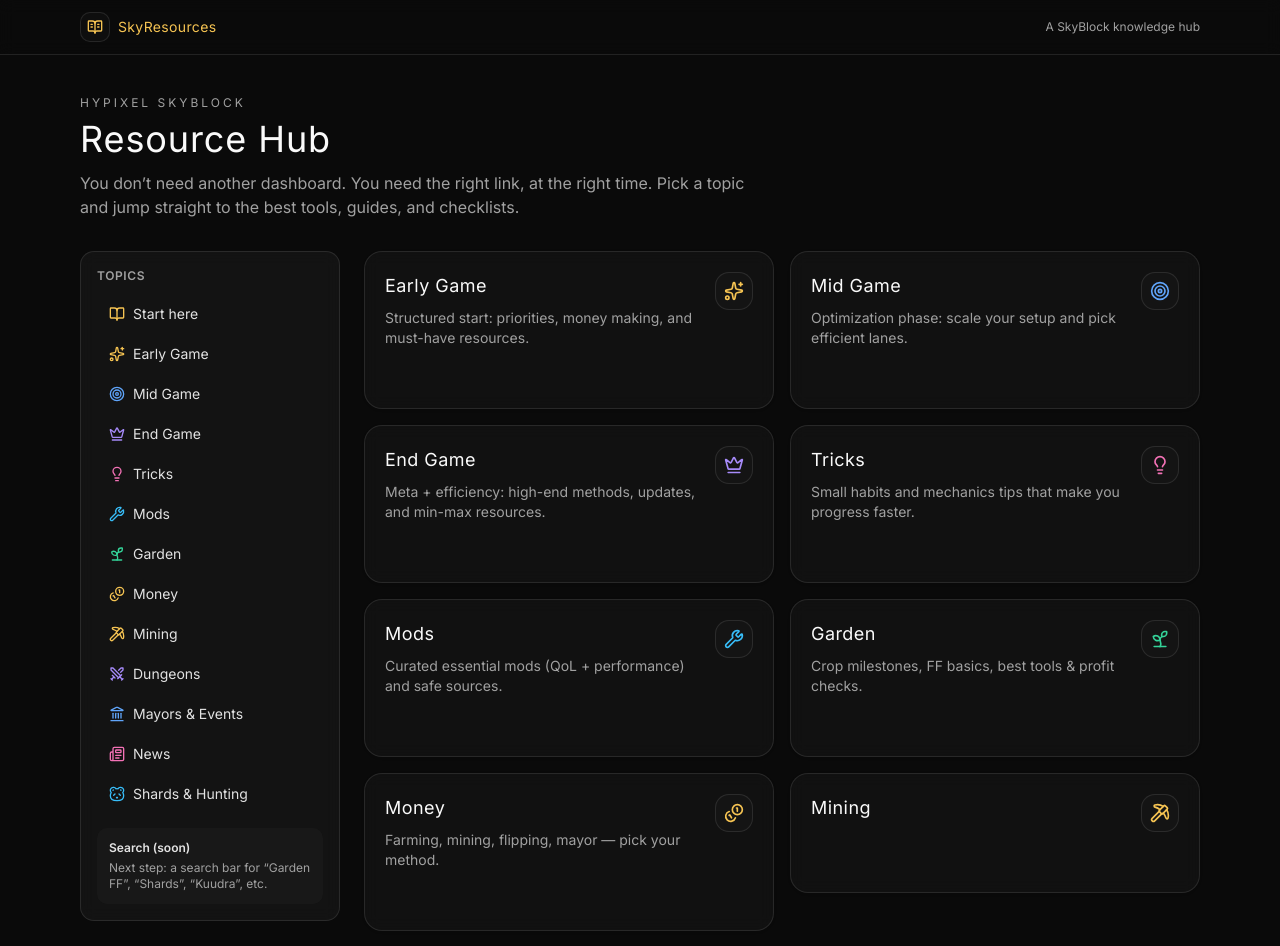
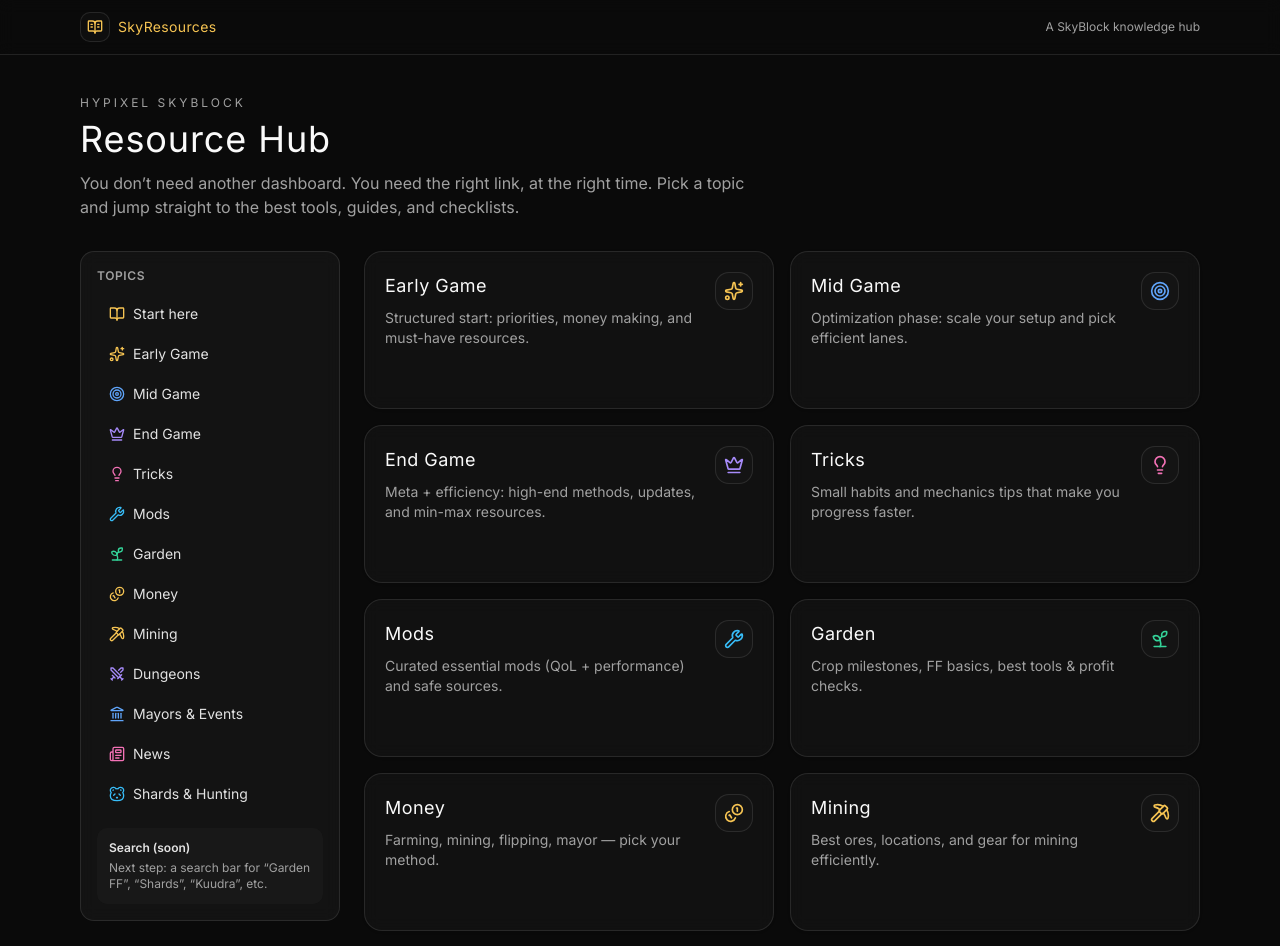
Before and after one commit to Kiritosky/skyresources, a Next.js app: page / in a window 1280 px wide. Shown: the top 946 px of the page. Built offline with nearby package versions, Linux system fonts and the light colour scheme.

Commit message:
Add description for mining page with tips on ores, locations, and gear

```diff
--- a/app/page.tsx
+++ b/app/page.tsx
@@ -32,6 +32,7 @@
   "/mayor": "What’s happening, what to prep, where to track it.",
   "/news": "Patch notes, what changed, who it affects.",
   "/shards": "Best locations, drops, and tracking tools.",
+  "/mining": "Best ores, locations, and gear for mining efficiently.",
 };
 
 export default function Page() {
```
